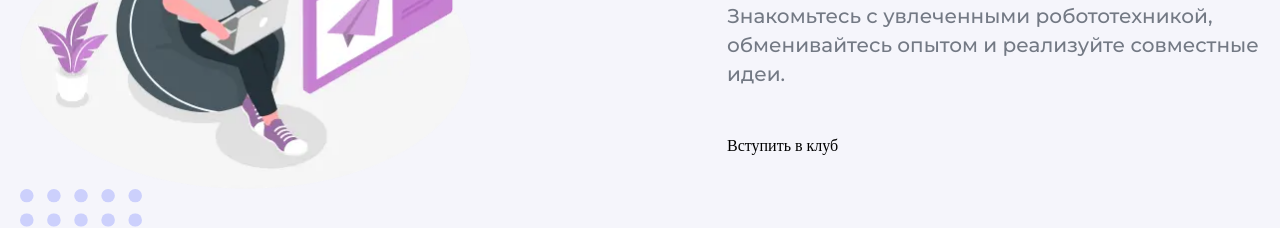
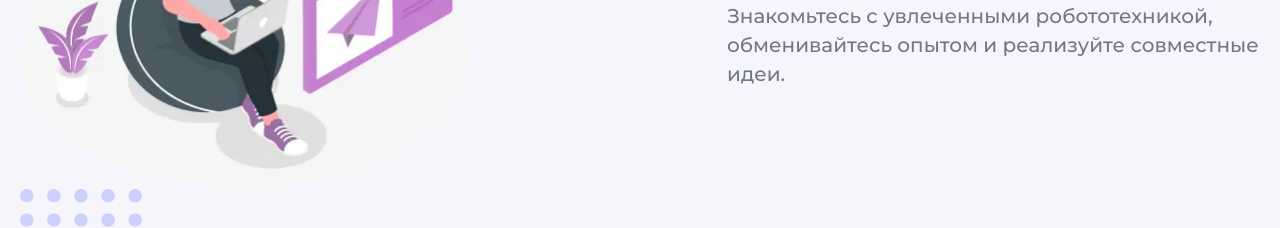
Before and after one commit to odinaeva-vika/IT-LECTORIUM, a plain HTML site: page index.html in a window 1280 px wide. Shown: the part 5300-5528 px from the top of the page. Drawn offline with Linux system fonts and the light colour scheme.

Commit message:
Update index.html

```diff
--- a/index.html
+++ b/index.html
@@ -163,9 +163,6 @@
             <img class="offer__img" src="img/frame.svg" alt="Картинка">
             <p class="main__text">Знакомьтесь с увлеченными робототехникой, обменивайтесь опытом и реализуйте совместные
               идеи.</p>
-            <div>
-              <button class="btn-pop modal-btn" data-path="registration">Вступить в клуб</button>
-            </div>
           </div>
         </div>
       </div>
```
